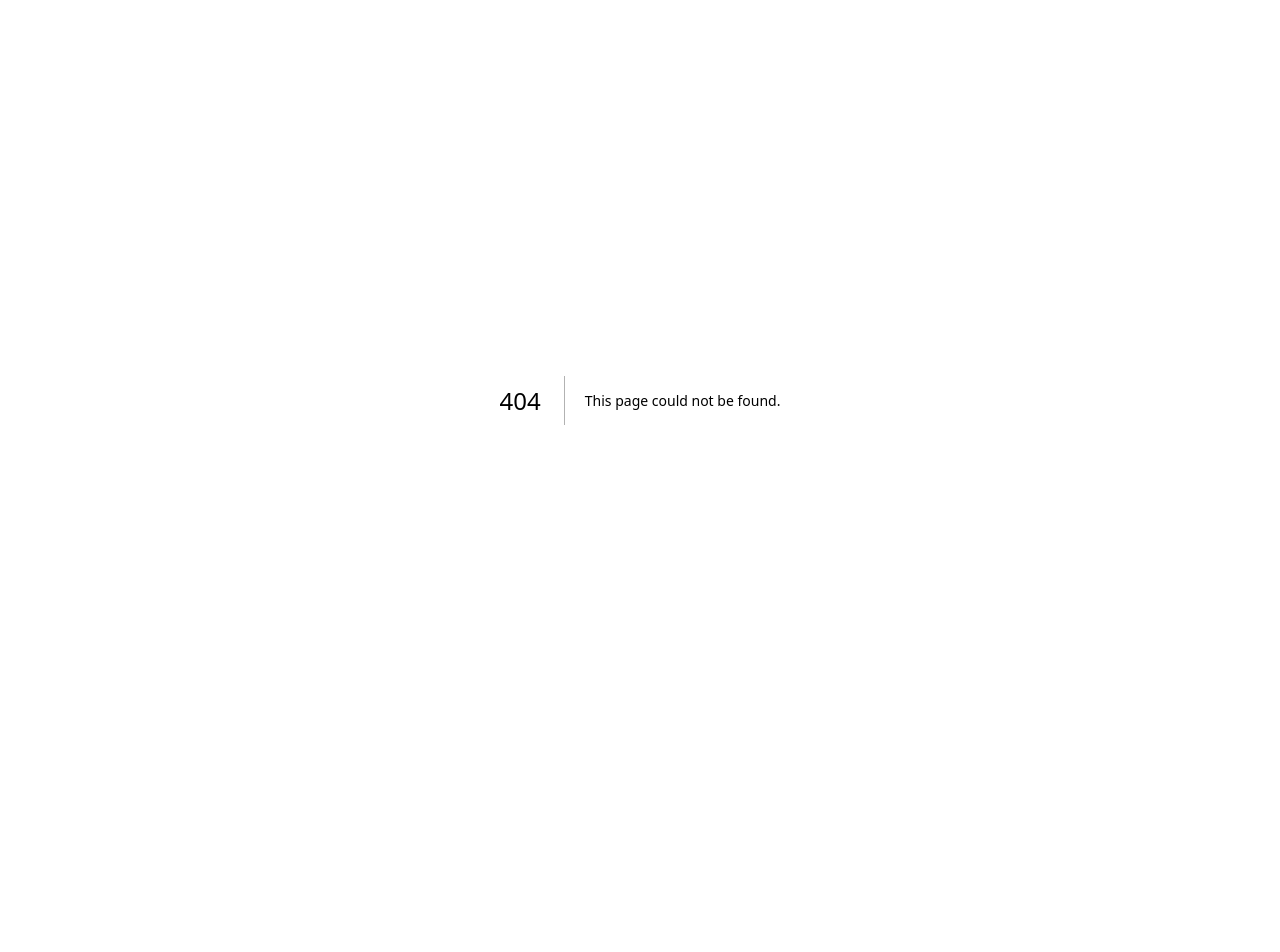
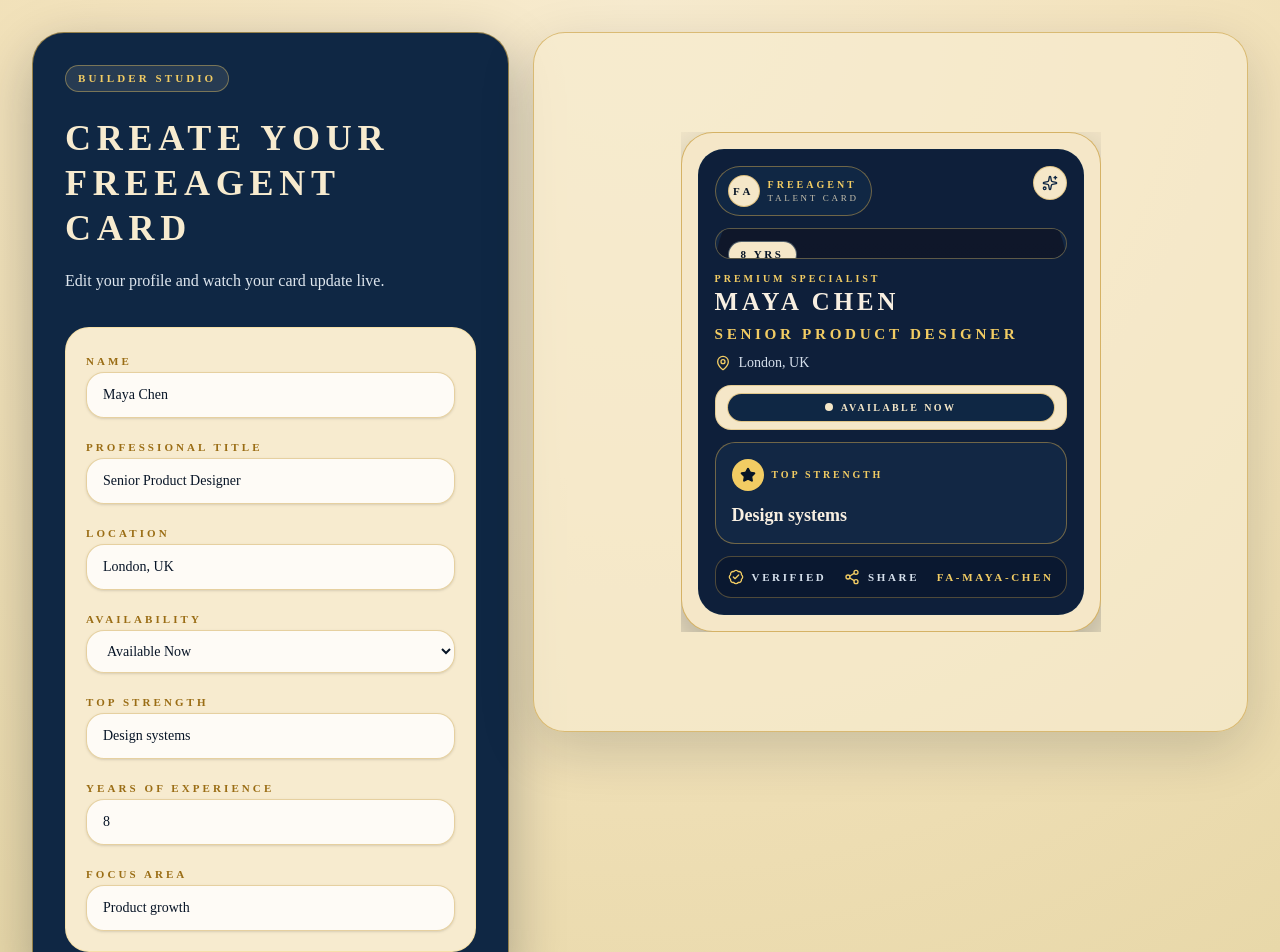
Before and after one commit to davejavor1-gif/freeagentstaff-v2, a Next.js app: page /builder in a window 1280 px wide. Before the commit this address had no page. Shown: the top 952 px of the page. Before the commit the page ends 800 px from the top, so only its background shows below. Built offline with nearby package versions, Linux system fonts and the light colour scheme.

Commit message:
Add live FreeAgent Card Builder

```diff
--- /dev/null
+++ b/app/builder/page.tsx
@@ -0,0 +1,150 @@
+"use client";
+
+import { useState } from "react";
+import FreeAgentCard from "@/components/cards/FreeAgentCard";
+import { freeAgentProfiles } from "@/data/freeagents";
+import type { FreeAgentProfile } from "@/types/freeagent";
+
+const initialProfile = freeAgentProfiles[0];
+
+export default function BuilderPage() {
+  const [profile, setProfile] = useState<FreeAgentProfile>({
+    ...initialProfile,
+    name: initialProfile.name,
+    title: initialProfile.title,
+    location: initialProfile.location,
+  });
+
+  const updateTextField = (
+    field: "name" | "title" | "location" | "topStrength" | "availability" | "focusArea",
+    value: string,
+  ) => {
+    setProfile((current) => ({ ...current, [field]: value }));
+  };
+
+  const updateExperienceField = (value: string) => {
+    setProfile((current) => ({
+      ...current,
+      experienceYears: Number(value) || 0,
+    }));
+  };
+
+  return (
+    <main className="min-h-screen bg-[radial-gradient(circle_at_top,_#f7ebcf_0%,_#f4e4bf_40%,_#e7d7a7_100%)] px-4 py-8 text-[#071426] sm:px-6 lg:px-8">
+      <div className="mx-auto flex max-w-7xl flex-col gap-6 lg:flex-row lg:items-start">
+        <section className="w-full rounded-[32px] border border-[#cda64d]/70 bg-[#0f2744] p-6 text-[#f7ebcf] shadow-[0_18px_55px_rgba(6,16,33,0.28)] lg:w-[40%] lg:p-8">
+          <div className="inline-flex items-center rounded-full border border-[#f2cc63]/40 bg-[#f7ebcf]/10 px-3 py-1 text-[11px] font-semibold uppercase tracking-[0.28em] text-[#f2cc63]">
+            Builder Studio
+          </div>
+          <h1 className="mt-6 text-3xl font-black uppercase leading-tight tracking-[0.16em] text-[#f7ebcf] sm:text-4xl">
+            Create Your FreeAgent Card
+          </h1>
+          <p className="mt-4 max-w-xl text-base leading-7 text-[#dfe7ef]">
+            Edit your profile and watch your card update live.
+          </p>
+
+          <form className="mt-8 space-y-4 rounded-[24px] border border-[#f2cc63]/35 bg-[#f7ebcf] p-5 text-[#071426]">
+            <div className="space-y-2">
+              <label htmlFor="name" className="text-[11px] font-semibold uppercase tracking-[0.28em] text-[#9a6d15]">
+                Name
+              </label>
+              <input
+                id="name"
+                value={profile.name}
+                onChange={(event) => updateTextField("name", event.target.value)}
+                className="w-full rounded-2xl border border-[#cda64d]/50 bg-white/80 px-4 py-3 text-sm text-[#071426] shadow-sm outline-none ring-0 transition focus:border-[#0f2744]"
+                placeholder="Enter your name"
+              />
+            </div>
+
+            <div className="space-y-2">
+              <label htmlFor="title" className="text-[11px] font-semibold uppercase tracking-[0.28em] text-[#9a6d15]">
+                Professional Title
+              </label>
+              <input
+                id="title"
+                value={profile.title}
+                onChange={(event) => updateTextField("title", event.target.value)}
+                className="w-full rounded-2xl border border-[#cda64d]/50 bg-white/80 px-4 py-3 text-sm text-[#071426] shadow-sm outline-none transition focus:border-[#0f2744]"
+                placeholder="Enter your role"
+              />
+            </div>
+
+            <div className="space-y-2">
+              <label htmlFor="location" className="text-[11px] font-semibold uppercase tracking-[0.28em] text-[#9a6d15]">
+                Location
+              </label>
+              <input
+                id="location"
+                value={profile.location}
+                onChange={(event) => updateTextField("location", event.target.value)}
+                className="w-full rounded-2xl border border-[#cda64d]/50 bg-white/80 px-4 py-3 text-sm text-[#071426] shadow-sm outline-none transition focus:border-[#0f2744]"
+                placeholder="Enter your location"
+              />
+            </div>
+
+            <div className="space-y-2">
+              <label htmlFor="availability" className="text-[11px] font-semibold uppercase tracking-[0.28em] text-[#9a6d15]">
+                Availability
+              </label>
+              <select
+                id="availability"
+                value={profile.availability}
+                onChange={(event) => updateTextField("availability", event.target.value)}
+                className="w-full rounded-2xl border border-[#cda64d]/50 bg-white/80 px-4 py-3 text-sm text-[#071426] shadow-sm outline-none transition focus:border-[#0f2744]"
+              >
+                <option value="Available Now">Available Now</option>
+                <option value="Open to new projects">Open to Opportunities</option>
+                <option value="Booked">Booked</option>
+              </select>
+            </div>
+
+            <div className="space-y-2">
+              <label htmlFor="topStrength" className="text-[11px] font-semibold uppercase tracking-[0.28em] text-[#9a6d15]">
+                Top Strength
+              </label>
+              <input
+                id="topStrength"
+                value={profile.topStrength}
+                onChange={(event) => updateTextField("topStrength", event.target.value)}
+                className="w-full rounded-2xl border border-[#cda64d]/50 bg-white/80 px-4 py-3 text-sm text-[#071426] shadow-sm outline-none transition focus:border-[#0f2744]"
+                placeholder="Enter your signature strength"
+              />
+            </div>
+
+            <div className="space-y-2">
+              <label htmlFor="experienceYears" className="text-[11px] font-semibold uppercase tracking-[0.28em] text-[#9a6d15]">
+                Years of Experience
+              </label>
+              <input
+                id="experienceYears"
+                type="number"
+                min="0"
+                value={profile.experienceYears}
+                onChange={(event) => updateExperienceField(event.target.value)}
+                className="w-full rounded-2xl border border-[#cda64d]/50 bg-white/80 px-4 py-3 text-sm text-[#071426] shadow-sm outline-none transition focus:border-[#0f2744]"
+              />
+            </div>
+
+            <div className="space-y-2">
+              <label htmlFor="focusArea" className="text-[11px] font-semibold uppercase tracking-[0.28em] text-[#9a6d15]">
+                Focus Area
+              </label>
+              <input
+                id="focusArea"
+                value={profile.focusArea}
+                onChange={(event) => updateTextField("focusArea", event.target.value)}
+                className="w-full rounded-2xl border border-[#cda64d]/50 bg-white/80 px-4 py-3 text-sm text-[#071426] shadow-sm outline-none transition focus:border-[#0f2744]"
+                placeholder="Enter your focus area"
+              />
+            </div>
+          </form>
+        </section>
+
+        <section className="flex w-full items-center justify-center rounded-[32px] border border-[#cda64d]/70 bg-[#f7ebcf]/70 p-4 shadow-[0_18px_55px_rgba(6,16,33,0.16)] lg:w-[60%] lg:min-h-[700px] lg:p-8">
+          <FreeAgentCard profile={profile} className="w-full max-w-[430px]" />
+        </section>
+      </div>
+    </main>
+  );
+}
--- a/components/cards/AvailabilityBadge.tsx
+++ b/components/cards/AvailabilityBadge.tsx
@@ -7,6 +7,7 @@ interface AvailabilityBadgeProps {
 
 const statusStyles: Record<string, string> = {
   "Available Now": "bg-[#0f2744] text-[#f5e7c8] ring-[#cda64d]/50",
+  "Open to Opportunities": "bg-[#17355f] text-[#f5e7c8] ring-[#f2cc63]/40",
   "Open to new projects": "bg-[#17355f] text-[#f5e7c8] ring-[#f2cc63]/40",
   "Busy this month": "bg-[#5c4020] text-[#f7e0a4] ring-[#f2cc63]/40",
   Booked: "bg-[#4d1f24] text-[#ffd6d6] ring-[#f2cc63]/30",
--- a/data/freeagents.ts
+++ b/data/freeagents.ts
@@ -9,6 +9,7 @@ export const freeAgentProfiles: FreeAgentProfile[] = [
     availability: "Available Now",
     topStrength: "Design systems",
     experienceYears: 8,
+    focusArea: "Product growth",
     summary:
       "Trusted by growth-stage teams for thoughtful product strategy and polished design execution.",
     skills: ["UI Design", "Design Systems", "Figma", "Strategy"],
--- a/types/freeagent.ts
+++ b/types/freeagent.ts
@@ -1,5 +1,6 @@
 export type AvailabilityStatus =
   | "Available Now"
+  | "Open to Opportunities"
   | "Open to new projects"
   | "Busy this month"
   | "Booked";
@@ -12,6 +13,7 @@ export interface FreeAgentProfile {
   availability: AvailabilityStatus;
   topStrength: string;
   experienceYears: number;
+  focusArea: string;
   summary: string;
   skills: string[];
   email?: string;
```
